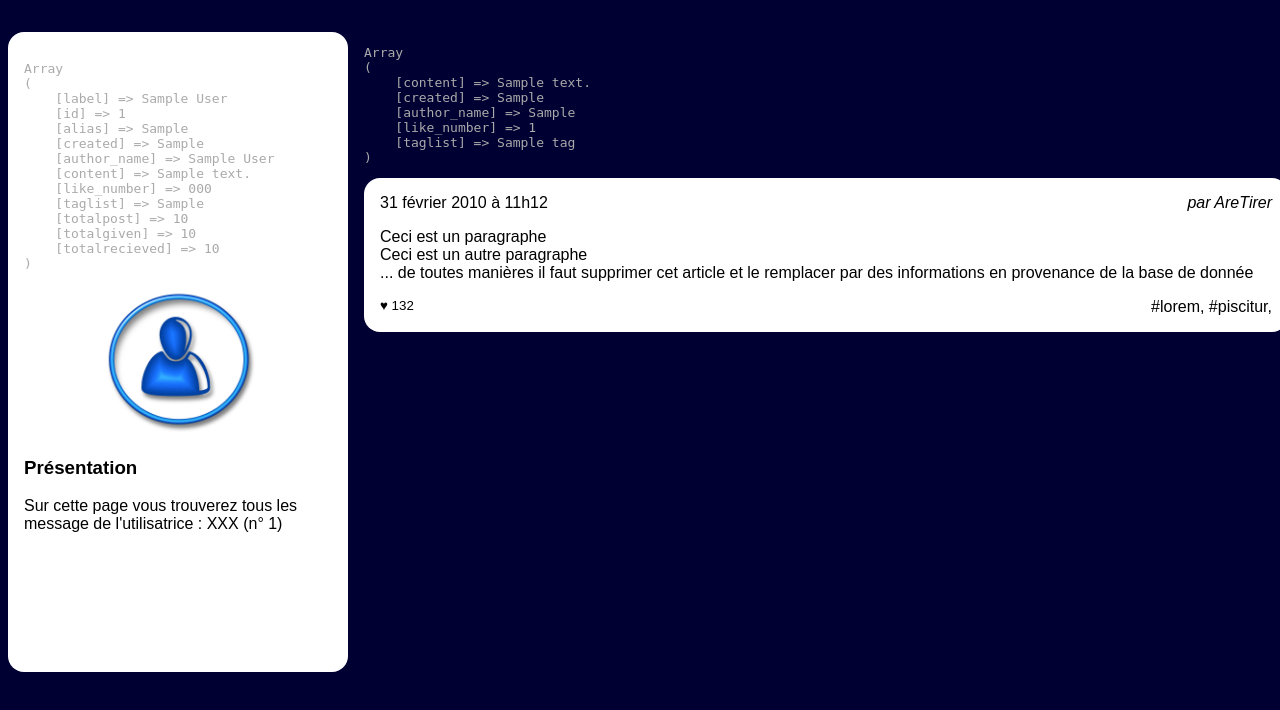
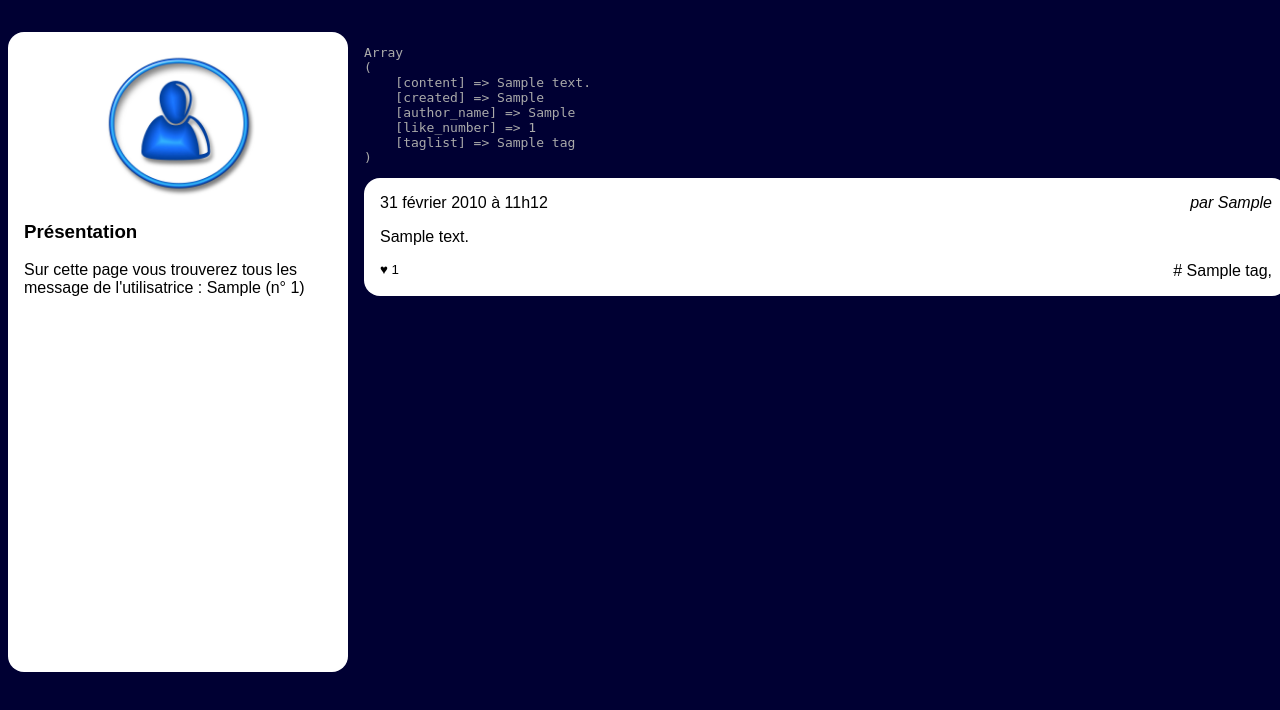
Before and after one commit to adatechschool/RESEAU-SOCIAL, a PHP site: page /wall.php?user_id=1 in a window 1280 px wide. Shown: the part 90-800 px from the top of the page. Run offline with PHP 8.4, Linux system fonts and the light colour scheme; tables that the repository leaves empty or names only in its code hold one stand-in row (values such as "Sample post").

Commit message:
wall.php

```diff
--- a/resoc_n1/wall.php
+++ b/resoc_n1/wall.php
@@ -40,7 +40,7 @@
             /**
              * Etape 2: se connecter à la base de donnée
              */
-            $mysqli = new mysqli("localhost", "root", "root", "socialnetwork");
+            $mysqli = new mysqli("localhost", "root", "", "socialnetwork");
             ?>
 
             <aside>
@@ -52,12 +52,12 @@
                 $lesInformations = $mysqli->query($laQuestionEnSql);
                 $user = $lesInformations->fetch_assoc();
                 //@todo: afficher le résultat de la ligne ci dessous, remplacer XXX par l'alias et effacer la ligne ci-dessous
-                echo "<pre>" . print_r($user, 1) . "</pre>";
+                // echo "<pre>" . print_r($user, 1) . "</pre>";
                 ?>
                 <img src="user.jpg" alt="Portrait de l'utilisatrice"/>
                 <section>
                     <h3>Présentation</h3>
-                    <p>Sur cette page vous trouverez tous les message de l'utilisatrice : XXX
+                    <p>Sur cette page vous trouverez tous les message de l'utilisatrice : <?php echo $user["alias"] ?>
                         (n° <?php echo $userId ?>)
                     </p>
                 </section>
@@ -97,18 +97,15 @@
                         <h3>
                             <time datetime='2020-02-01 11:12:13' >31 février 2010 à 11h12</time>
                         </h3>
-                        <address>par AreTirer</address>
+                        <address>par <?php echo $post["author_name"] ?></address>
                         <div>
-                            <p>Ceci est un paragraphe</p>
-                            <p>Ceci est un autre paragraphe</p>
-                            <p>... de toutes manières il faut supprimer cet
-                                article et le remplacer par des informations en
-                                provenance de la base de donnée</p>
+                            <p><?php echo $post["content"] ?></p>
+
                         </div>
                         <footer>
-                            <small>♥ 132</small>
-                            <a href="">#lorem</a>,
-                            <a href="">#piscitur</a>,
+                            <small>♥ <?php echo $post["like_number"] ?></small>
+                            <a href="">#  <?php echo $post["taglist"] ?></a>,
+                            <!-- <a href="">#piscitur</a>, -->
                         </footer>
                     </article>
                 <?php } ?>
```
